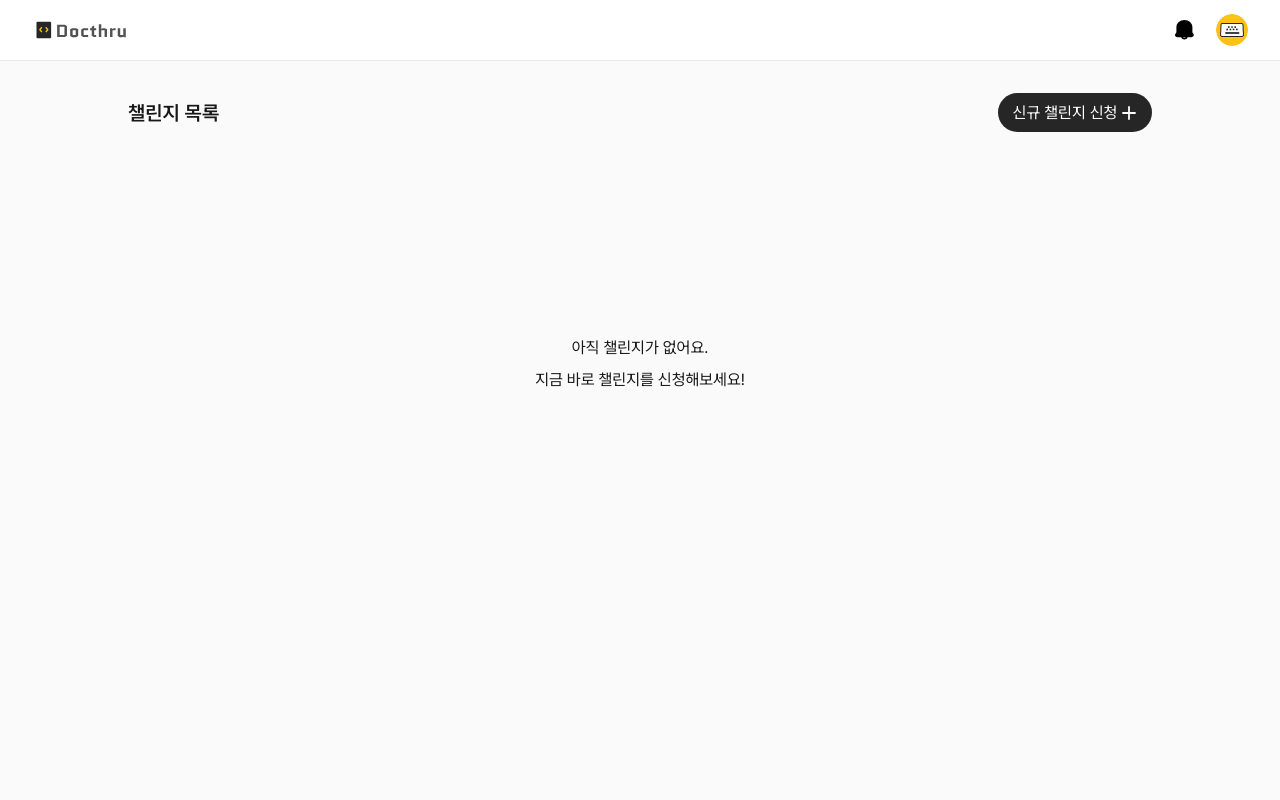
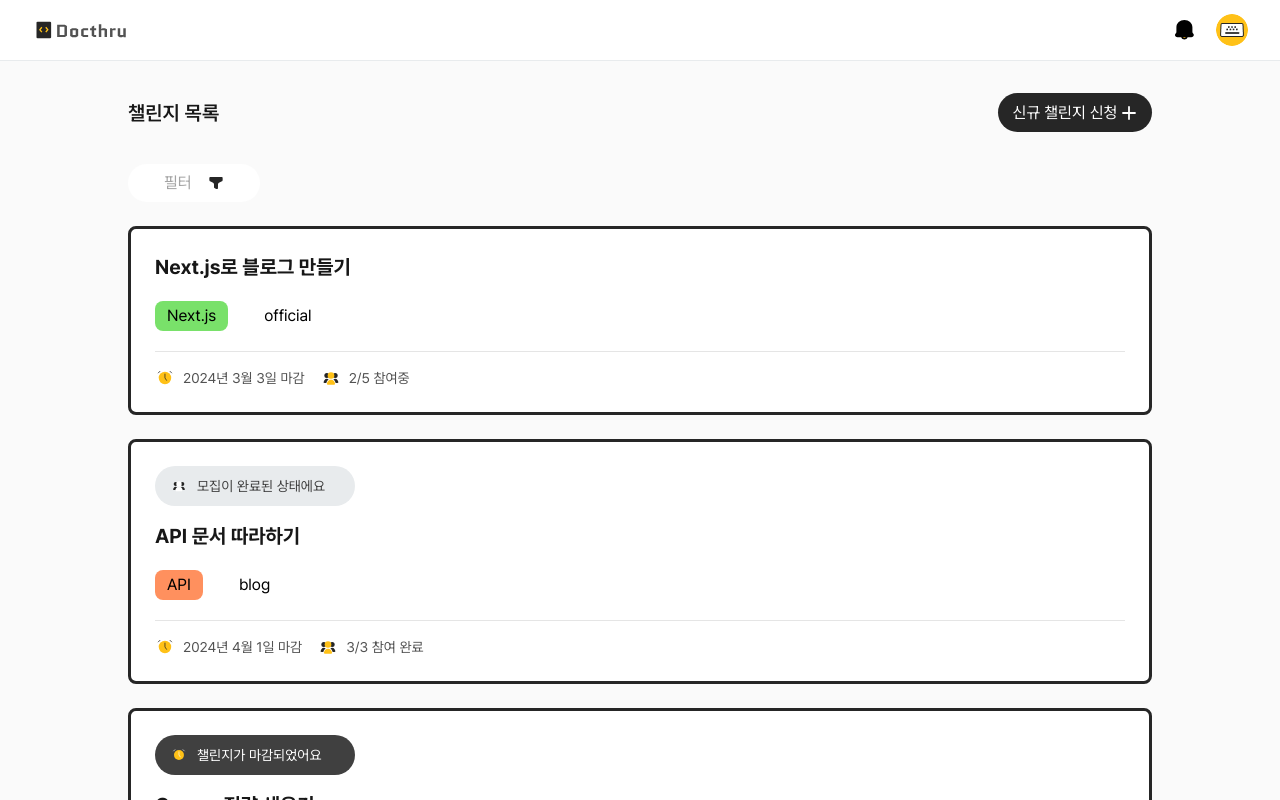
Before and after one commit to FS9Team32/fs9-docthru-team32-fe, a Next.js app: page /challenge in a window 1280 px wide. Shown: the top 800 px of the page. Built offline with nearby package versions, Linux system fonts and the light colour scheme.

Commit message:
feat: add filter for challenge list

```diff
--- /dev/null
+++ b/src/app/(main)/challenge/_components/FilterBar.jsx
@@ -0,0 +1,166 @@
+'use client';
+
+import { useState, useRef } from 'react';
+import Image from 'next/image';
+import CategoryChip from '@/components/CategoryChip';
+import TypeChip from '@/components/TypeChip';
+import icFilter from '@/assets/ic_filter.svg';
+import icOut from '@/assets/ic_out.svg';
+
+const CATEGORY_OPTIONS = Object.entries(TypeChip.text).map(
+  ([value, label]) => ({
+    label,
+    value,
+  }),
+);
+const DOCUMENT_TYPE_OPTIONS = [
+  { label: '공식문서', value: 'official' },
+  { label: '블로그', value: 'blog' },
+];
+const STATUS_OPTIONS = [
+  { label: '진행중', value: 'RECRUITING' },
+  { label: '마감', value: 'CLOSED' },
+];
+
+export default function FilterBar({ onApply, onReset }) {
+  const [isOpen, setIsOpen] = useState(false);
+  const [selectedCategories, setSelectedCategories] = useState([]);
+  const [selectedDocumentType, setSelectedDocumentType] = useState('');
+  const [selectedStatus, setSelectedStatus] = useState('');
+  const modalRef = useRef(null);
+
+  const handleCategory = (value) => {
+    setSelectedCategories((prev) =>
+      prev.includes(value)
+        ? prev.filter((item) => item !== value)
+        : [...prev, value],
+    );
+  };
+
+  const handleApply = () => {
+    onApply({
+      categories: selectedCategories,
+      documentType: selectedDocumentType,
+      status: selectedStatus,
+    });
+    setIsOpen(false);
+  };
+
+  const handleReset = () => {
+    setSelectedCategories([]);
+    setSelectedDocumentType('');
+    setSelectedStatus('');
+    onReset();
+  };
+
+  return (
+    <div className="relative">
+      <CategoryChip
+        data-filter-button
+        onClick={() => setIsOpen(!isOpen)}
+        className="flex items-center gap-4 border"
+        style={{ borderColor: '#D4D4D4' }}
+      >
+        <span style={{ color: '#A3A3A3' }}>필터</span>
+        <Image src={icFilter} alt="필터" width={16} height={16} />
+      </CategoryChip>
+
+      {isOpen && (
+        <div
+          ref={modalRef}
+          className="absolute left-0 top-full z-50 mt-2 rounded-lg bg-white p-6 shadow-xl"
+          style={{ width: '343px', height: '541px' }}
+        >
+          <div className="mb-6 flex items-center justify-between">
+            <h2 className="text-lg font-semibold text-gray-900">필터</h2>
+            <button
+              onClick={() => setIsOpen(false)}
+              className="text-gray-400 hover:text-gray-600"
+            >
+              <Image src={icOut} alt="Close" width={20} height={20} />
+            </button>
+          </div>
+
+          <div className="mb-6">
+            <h3 className="mb-3 text-sm font-medium text-gray-900">분야</h3>
+            <div className="space-y-2">
+              {CATEGORY_OPTIONS.map((option) => (
+                <label
+                  key={option.value}
+                  className="flex cursor-pointer items-center gap-2"
+                >
+                  <input
+                    type="checkbox"
+                    checked={selectedCategories.includes(option.value)}
+                    onChange={() => handleCategory(option.value)}
+                    className="h-4 w-4 rounded border-gray-300 text-gray-900 focus:ring-gray-500"
+                  />
+                  <span className="text-sm text-gray-700">{option.label}</span>
+                </label>
+              ))}
+            </div>
+          </div>
+
+          <div className="mb-6">
+            <h3 className="mb-3 text-sm font-medium text-gray-900">
+              문서 타입
+            </h3>
+            <div className="space-y-2">
+              {DOCUMENT_TYPE_OPTIONS.map((option) => (
+                <label
+                  key={option.value}
+                  className="flex cursor-pointer items-center gap-2"
+                >
+                  <input
+                    type="radio"
+                    name="documentType"
+                    checked={selectedDocumentType === option.value}
+                    onChange={() => setSelectedDocumentType(option.value)}
+                    className="h-4 w-4 border-gray-300 text-gray-900 focus:ring-gray-500"
+                  />
+                  <span className="text-sm text-gray-700">{option.label}</span>
+                </label>
+              ))}
+            </div>
+          </div>
+
+          <div className="mb-6">
+            <h3 className="mb-3 text-sm font-medium text-gray-900">상태</h3>
+            <div className="space-y-2">
+              {STATUS_OPTIONS.map((option) => (
+                <label
+                  key={option.value}
+                  className="flex cursor-pointer items-center gap-2"
+                >
+                  <input
+                    type="radio"
+                    name="status"
+                    checked={selectedStatus === option.value}
+                    onChange={() => setSelectedStatus(option.value)}
+                    className="h-4 w-4 border-gray-300 text-gray-900 focus:ring-gray-500"
+                  />
+                  <span className="text-sm text-gray-700">{option.label}</span>
+                </label>
+              ))}
+            </div>
+          </div>
+
+          <div className="flex gap-3">
+            <button
+              onClick={handleReset}
+              className="flex-1 rounded-lg border border-gray-300 bg-white px-4 py-2 text-sm font-medium text-gray-900 hover:bg-gray-50"
+            >
+              초기화
+            </button>
+            <button
+              onClick={handleApply}
+              className="flex-1 rounded-lg bg-gray-900 px-4 py-2 text-sm font-medium text-white hover:bg-gray-800"
+            >
+              적용하기
+            </button>
+          </div>
+        </div>
+      )}
+    </div>
+  );
+}
--- a/src/app/(main)/challenge/page.jsx
+++ b/src/app/(main)/challenge/page.jsx
@@ -1,11 +1,90 @@
 'use client';
 
+import { useState, useMemo } from 'react';
 import Image from 'next/image';
 import Link from 'next/link';
 import ChallengeCardList from './_components/ChallengeCardList';
+import FilterBar from './_components/FilterBar';
 import iconPlus from '@/assets/icon_plus.svg';
 
+// 필터 테스트용 임시 mock 데이터
+const mockChallenges = [
+  {
+    id: 1,
+    title: 'Next.js로 블로그 만들기',
+    category: 'Next',
+    documentType: 'official',
+    status: 'RECRUITING',
+    workCount: 2,
+    maxParticipants: 5,
+    deadlineAt: '2024-03-03T23:59:59Z',
+  },
+  {
+    id: 2,
+    title: 'API 문서 따라하기',
+    category: 'API',
+    documentType: 'blog',
+    status: 'FILLED',
+    workCount: 3,
+    maxParticipants: 3,
+    deadlineAt: '2024-04-01T23:59:59Z',
+  },
+  {
+    id: 3,
+    title: 'Career 전략 세우기',
+    category: 'Career',
+    documentType: 'official',
+    status: 'CLOSED',
+    workCount: 1,
+    maxParticipants: 4,
+    deadlineAt: '2024-05-10T23:59:59Z',
+  },
+];
+
 export default function ChallengePage() {
+  const [filters, setFilters] = useState({
+    categories: [],
+    documentType: '',
+    status: '',
+  });
+
+  const filteredChallenges = useMemo(() => {
+    let result = [...mockChallenges];
+
+    if (filters.categories.length > 0) {
+      result = result.filter((challenge) =>
+        filters.categories.includes(challenge.category),
+      );
+    }
+    if (filters.documentType) {
+      result = result.filter(
+        (challenge) => challenge.documentType === filters.documentType,
+      );
+    }
+
+    if (filters.status) {
+      result = result.filter(
+        (challenge) => challenge.status === filters.status,
+      );
+    }
+
+    return result;
+  }, [filters]);
+
+  const handleApplyFilters = (newFilters) => {
+    setFilters(newFilters);
+    console.log('필터 적용:', newFilters);
+  };
+
+  const handleResetFilters = () => {
+    setFilters({
+      categories: [],
+      documentType: '',
+      status: '',
+    });
+    console.log('필터 초기화');
+  };
+
   return (
     <div
       className="min-h-screen w-screen -ml-[calc((100vw-100%)/2)] -mr-[calc((100vw-100%)/2)] px-4 py-8"
@@ -26,7 +105,13 @@
             </button>
           </Link>
         </div>
-        <ChallengeCardList challenges={[]} />
+        <div className="mb-6">
+          <FilterBar
+            onApply={handleApplyFilters}
+            onReset={handleResetFilters}
+          />
+        </div>
+        <ChallengeCardList challenges={filteredChallenges} />
       </div>
     </div>
   );
```
Also changed, not shown: src/assets/ic_filter.svg (added), src/assets/ic_out.svg (added).
